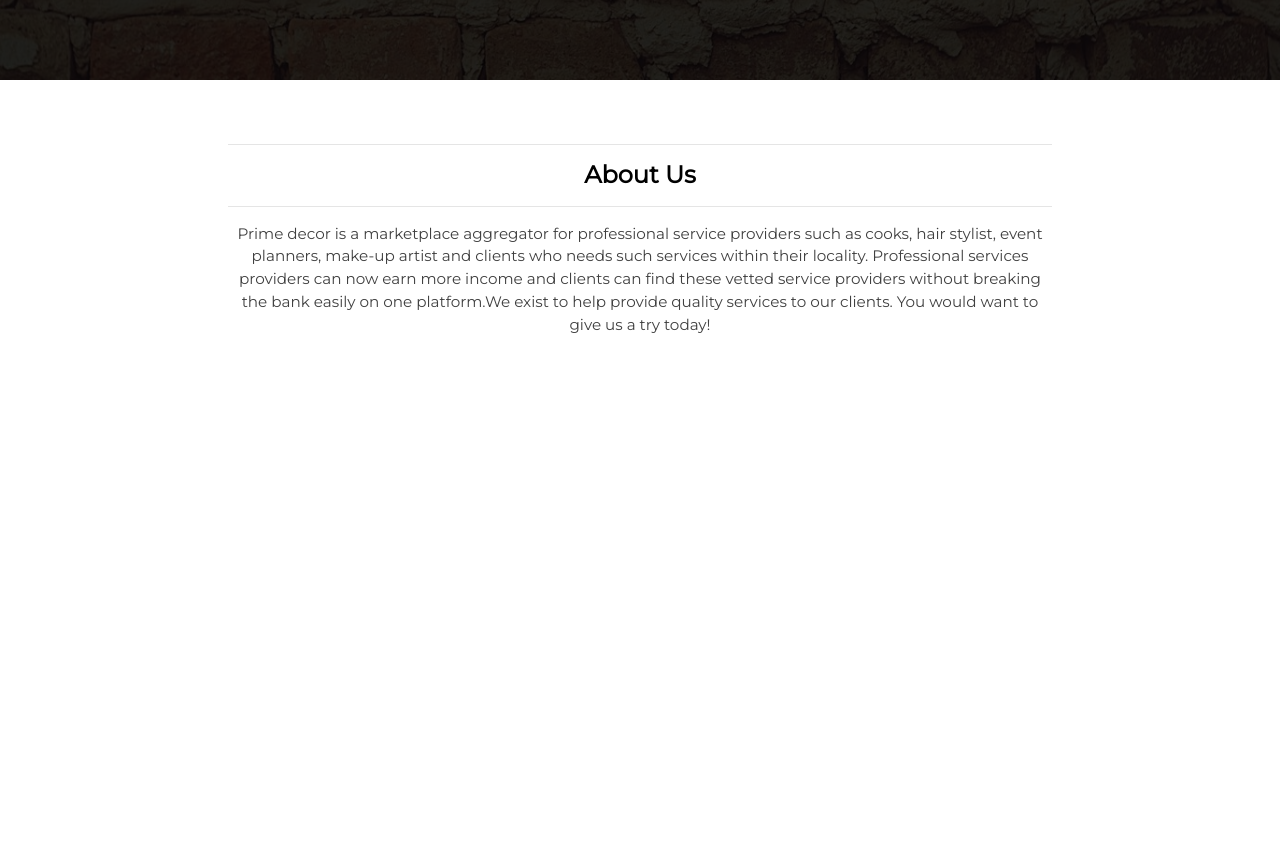
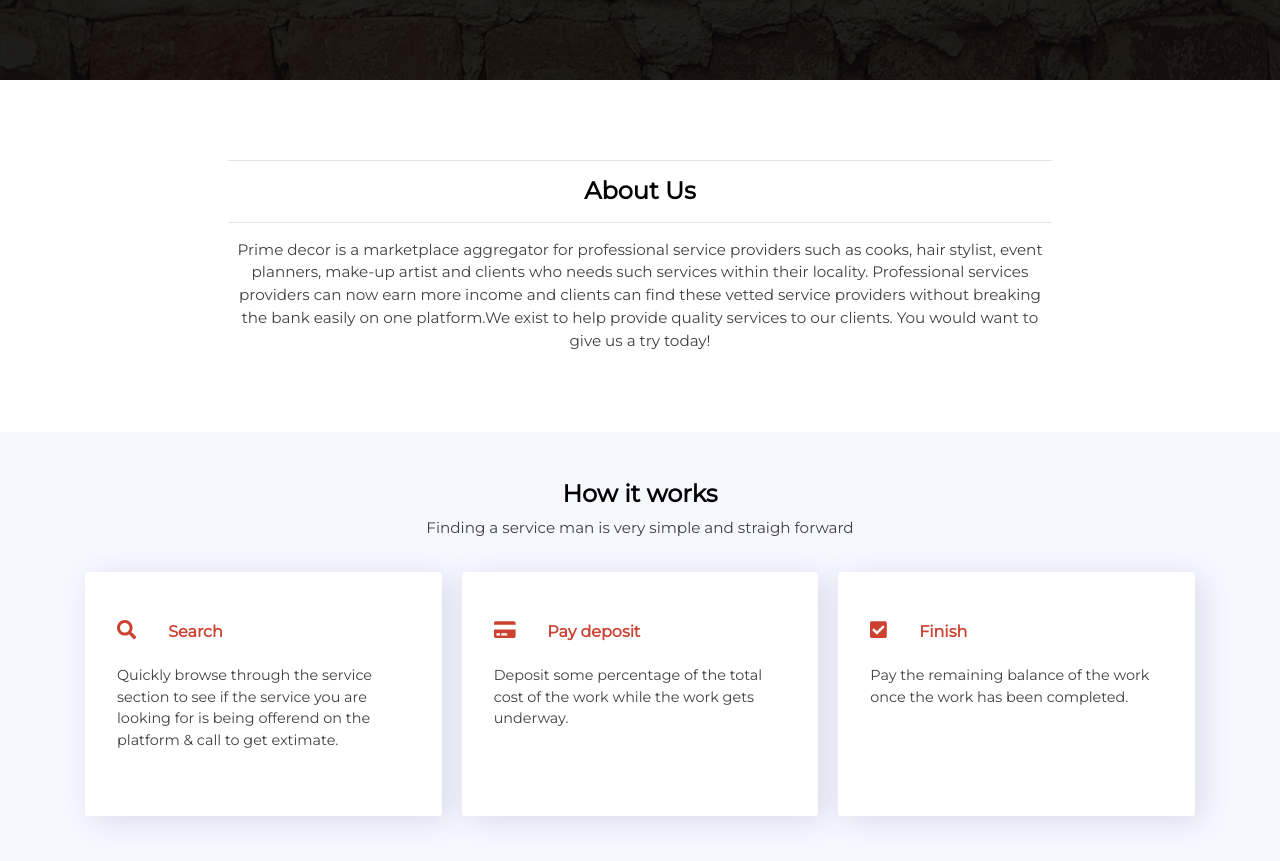
Before and after one commit to Achilles45/decor, a Vue app: page / in a window 1280 px wide. Shown: the part 543-1404 px from the top of the page. Before the commit the page ends 943 px from the top, so only its background shows below. Built offline with nearby package versions, Linux system fonts and the light colour scheme; a web font is replaced by a local one.

Commit message:
Added process section

```diff
--- a/src/components/About.vue
+++ b/src/components/About.vue
@@ -14,7 +14,7 @@
 </template>
 <style lang="scss" scoped>
 .about__wrapper{
-    margin: 3rem 0;
+    margin: 4rem 0;
     h4{
         color: #000;
         font-weight: bold;
@@ -24,4 +24,12 @@
         font-size: .95rem;
     }
 }
+
+//MEDIA QUERIES
+@media only screen and (max-width: 1000px) {
+  .p{
+      font-size: .83rem;
+      line-height: 1.3;
+  }
+}
 </style>
--- a/src/components/Navbar.vue
+++ b/src/components/Navbar.vue
@@ -81,7 +81,7 @@
 .fixnav{
     position: fixed;
     top:0;
-    box-shadow: 30px 0px 30px rgba(0,0,0,.5);
+    box-shadow: 30px 0px 5px rgba(0,0,0,.10);
     background: #fff;
     z-index: 1000;
 }
--- /dev/null
+++ b/src/components/Process.vue
@@ -0,0 +1,70 @@
+<template>
+    <div class="process__wrapper container-fluid">
+        <div class="container">
+            <div class="row">
+                <div class="col-md-3"></div>
+                <div class="col-md-6 text-center heading">
+                    <h4 class="heading">How it works</h4>
+                    <p>Finding a service man is very simple and straigh forward</p>
+                </div>
+                <div class="col-md-3"></div>
+            </div>
+            <div class="process__grid">
+                <div class="process__card">
+                   <h6><i class="fa fa-search card__icons"></i>Search</h6>
+                   <p>Quickly browse through the service section to see if the service you are looking for is being offerend on the platform & call to get extimate.</p>
+                </div>
+                 <div class="process__card">
+                   <h6><i class="fa fa-credit-card card__icons"></i>Pay deposit</h6>
+                   <p>Deposit some percentage of the total cost of the work while the work gets underway.</p>
+                </div>
+                 <div class="process__card">
+                   <h6><i class="fa fa-check-square card__icons"></i>Finish</h6>
+                   <p>Pay the remaining balance of the work once the work has been completed.</p>
+                </div>
+            </div>
+        </div>
+    </div>
+</template>
+<style lang="scss" scoped>
+@import '../styles/_colors';
+.process__wrapper{
+    background: #F6F7FF;
+    padding: 3rem 0;
+    .heading{
+        color: #000;
+        font-weight: bold;
+        p{
+            color:#404040;
+            font-weight: normal;
+            font-size: .95rem;
+        }
+    }
+    .process__grid{
+        display: grid;
+        grid-template-columns: repeat(auto-fit, minmax(250px, 1fr));
+        grid-gap: 20px;
+        margin-top: 1rem;
+        .process__card{
+            background: #fff;
+            border-radius: 3px;
+            padding: 3rem 2rem;
+            box-shadow: 7px 5px 30px 0 rgba(72,72,121, .15);
+            .card__icons{
+                color: $primary-color;
+                margin-right: 2rem;
+                font-size: 1.2rem;
+            }
+            h6{
+                color: $primary-color;
+                padding-bottom: 1rem;
+                font-weight: bold;
+            }
+            p{
+                color: #404040;
+                font-size: .9rem;
+            }
+        }
+    }
+}
+</style>
--- a/src/views/Home.vue
+++ b/src/views/Home.vue
@@ -4,6 +4,7 @@
     <Navbar />
     <Banner />
     <About />
+    <Process />
   </div>
 </template>
 
@@ -13,6 +14,7 @@
 import Navbar from '@/components/Navbar.vue';
 import Banner from '@/components/Banner.vue';
 import About from '@/components/About.vue';
+import Process from '@/components/Process.vue';
 
 export default {
   name: 'home',
@@ -20,7 +22,8 @@
     Topbar,
     Navbar,
     Banner,
-    About
+    About,
+    Process
   }
 }
 </script>
```
